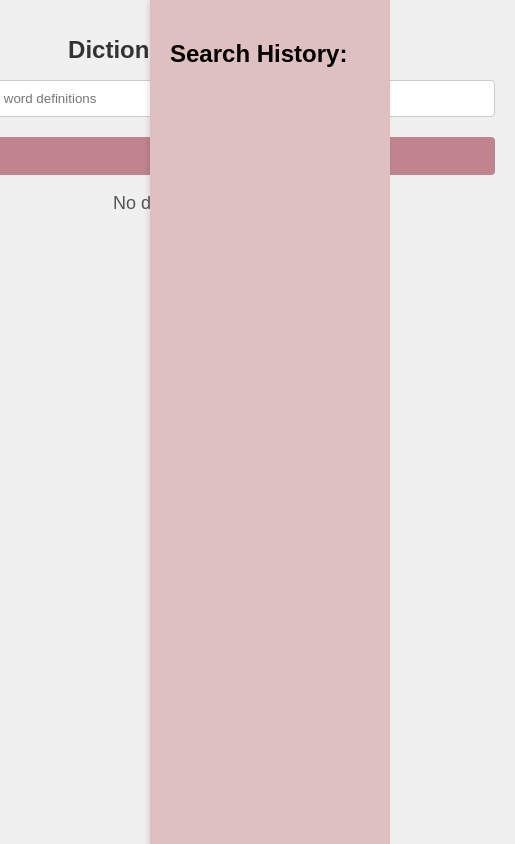
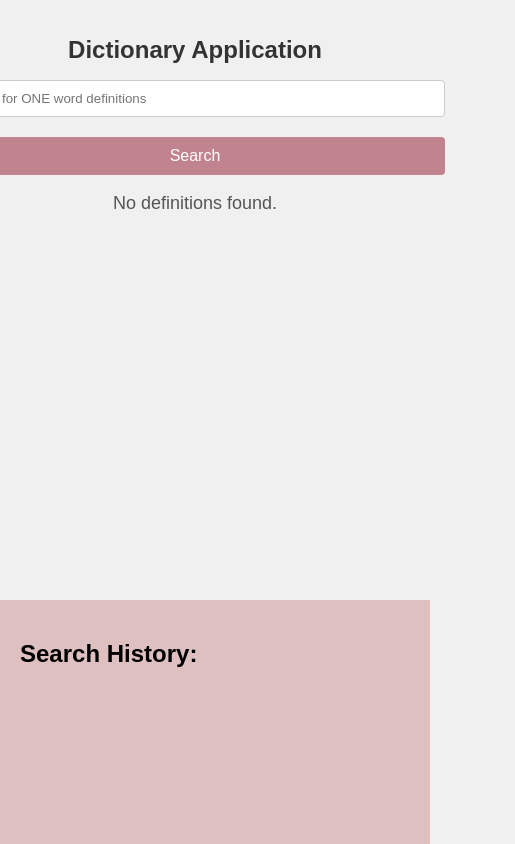
Before and after one commit to peggydelvret/Flerplattformsapplikationer, a React (Create React App) app in the folder synonymer-react/: page / in a window 390 px wide. Shown: the whole page, 515 px wide, since content can reach past the window. Built offline with nearby package versions, Linux system fonts and the light colour scheme.

Commit message:
början på mediascreen 900px

```diff
--- a/synonymer-react/src/style.css
+++ b/synonymer-react/src/style.css
@@ -17,10 +17,12 @@ body {
     border-radius: 8px;
 }
 
+@media screen and (max-width: 1500px) {
+/*Computer*/
+
 .container {
     width: 600px;
     padding: 20px;
-
 }
 
 .sidebar {
@@ -28,7 +30,7 @@ body {
     background-color: #dfc0c0;
     padding: 20px;
     box-shadow: -2px 0 5px rgba(0, 0, 0, 0.1);
-    height: 100vh; /* Full height */
+    height: 100vh;
     position: fixed;
     right: 0;
     top: 0;
@@ -122,7 +124,6 @@ button:hover {
 
 .language-translate select {
     margin-right: 10px;
-
     display: inline-block;
     width: 50%;
     padding: 10px;
@@ -137,3 +138,52 @@ button:hover {
 select:hover {
     background-color: rgb(224, 157, 168);
 }
+}
+
+@media screen and (max-width: 900px)
+/*Tablet*/
+{
+
+    .app {
+        flex-direction: column;
+    }
+
+    .container {
+        width: 500px;
+        padding: 20px;
+
+    }
+
+    .sidebar {
+        width: 100%;
+        background-color: #dfc0c0;
+        padding: 20px;
+        box-shadow: none;
+        height: auto;
+        position: fixed;
+        bottom: 0;
+        left: 0;
+        margin-top: 600px;
+        display: flex;
+        flex-wrap: wrap;
+        justify-content: space-between;
+
+    }
+
+    .sidebar ul {
+        padding: 0;
+        margin: 0;
+        width: 100%;
+        display: flex;
+        flex-wrap: wrap;
+        justify-content: space-between;
+
+    }
+
+    .sidebar li {
+        width: calc(33% - 10px);
+        margin-bottom: 10px;
+    }
+
+
+}
```
